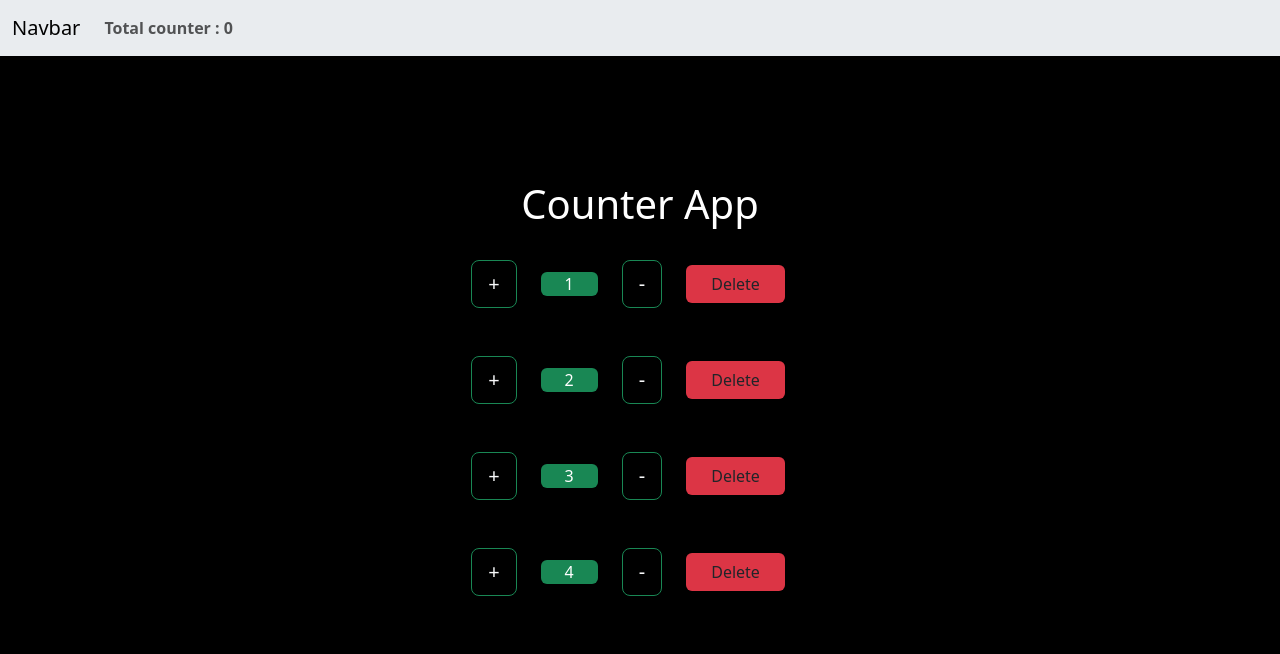
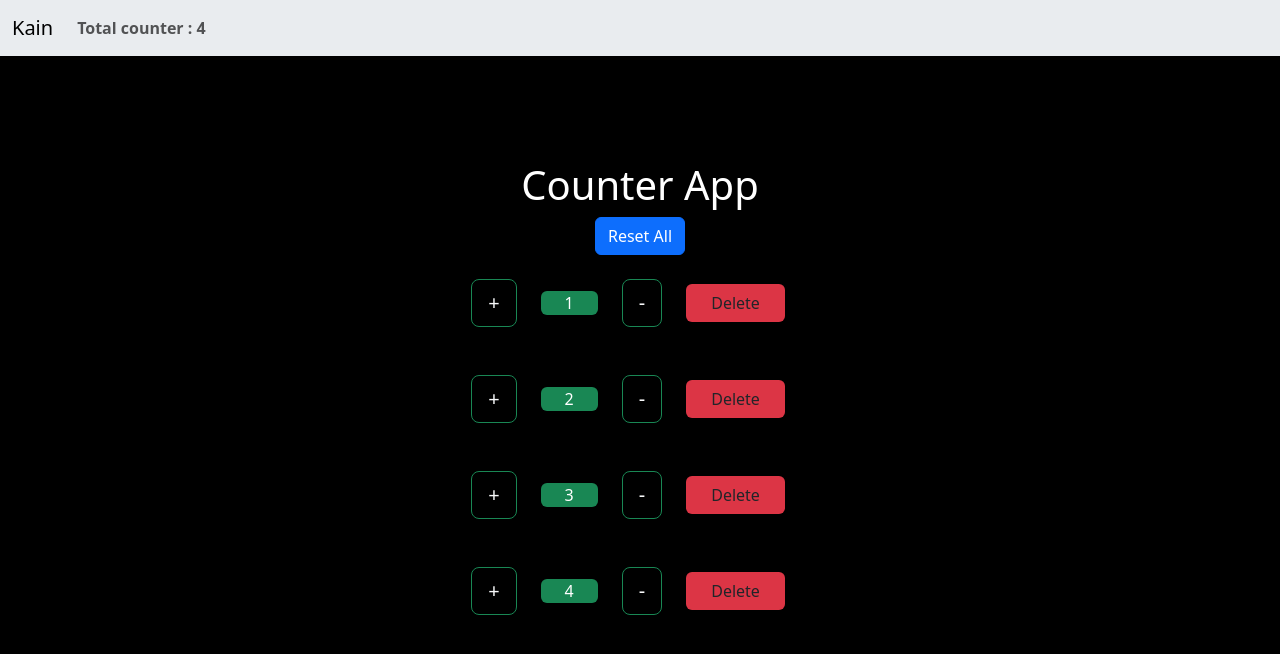
Before and after one commit to harsh-kain/codespaces-react, a React (Create React App) app: page / in a window 1280 px wide. Shown: the top 654 px of the page. Built offline with nearby package versions, Linux system fonts and the light colour scheme.

Commit message:
complete counterapp

```diff
--- a/src/App.js
+++ b/src/App.js
@@ -9,7 +9,6 @@ const App = () => {
   return (
     <>
 
-      <Navbar/>
       <div className="container-fluid bg-black text-bg-dark vh-100 d-flex flex-column justify-content-center align-items-center">
 
         <h1>Counter App</h1>
--- a/src/components/Navbar.jsx
+++ b/src/components/Navbar.jsx
@@ -1,13 +1,14 @@
 import React from "react";
 
-const Navbar = ({totalCounter = 0}) => {
+const Navbar = ({acounter}) => {
+  // console.log(acounter);
   return (
     <>
       <div className="container-fluid">
         <nav className="navbar navbar navbar-expand-md bg-body-secondary fixed-top ">
           <div className="container-fluid">
             <a className="navbar-brand" href="#">
-              Navbar
+              Kain
             </a>
             <button
               className="navbar-toggler"
@@ -26,7 +27,7 @@ const Navbar = ({totalCounter = 0}) => {
 
                 <li className="nav-item">
                   <a className="nav-link fw-bolder" href="#" >
-                    Total counter : {totalCounter}
+                    Total counter : {acounter}
                   </a>
                 </li>
 
--- a/src/counter/Counter.jsx
+++ b/src/counter/Counter.jsx
@@ -1,28 +1,20 @@
 import React, { useState } from 'react'
 
-const Counter = ({count,onDelete}) => {// destructure of props
+const Counter = ({count,onDelete,onIncrement, onDecrement}) => {// destructure of props
 
-    const [countUpdate ,setcountUpdate] = useState(count.value); // pass object of count value
+    // const [countUpdate ,setcountUpdate] = useState(count.value); // pass object of count value
 
-    const increment = () =>{
 
-        setcountUpdate(countUpdate + 1); // we have to pass (count + 1) or preIncrement otherwise it pass the value first then update after
-    }
-    const decrement = () =>{
-        let lcount = countUpdate;
-
-        setcountUpdate(lcount <= 0 ? 0 : lcount - 1);
-    }
 
   return (
     <>
 
         <div className="container my-4 d-flex justify-content-center align-items-center">
-            <button className='btn btn-outline-success btn-lg text-light' onClick={increment}>+</button>
+            <button className='btn btn-outline-success btn-lg text-light' onClick={()=>onIncrement(count)}>+</button>
 
-            <span className={countUpdate === 0 ? "px-4 mx-4 bg-danger rounded" : "px-4 mx-4 bg-success rounded"}>{countUpdate === 0 ? 'Zero' : countUpdate}</span>
+            <span className={count.value === 0 ? "px-4 mx-4 bg-danger rounded" : "px-4 mx-4 bg-success rounded"}>{count.value === 0 ? 'Zero' : count.value}</span>
 
-            <button className='btn btn-outline-success btn-lg text-light' onClick={decrement}>-</button>
+            <button className='btn btn-outline-success btn-lg text-light' onClick={()=>onDecrement(count)}>-</button>
 
             <button className='btn px-4 mx-4 bg-danger rounded' onClick={()=> onDelete(count.id)}>Delete</button>
 
@@ -32,4 +24,4 @@ const Counter = ({count,onDelete}) => {// destructure of props
   )
 }
 
-export default Counter
+export default Counter;
--- a/src/counter/Totalcounter.jsx
+++ b/src/counter/Totalcounter.jsx
@@ -1,26 +1,57 @@
-import React, { useState } from "react";
+import React, { useEffect, useLayoutEffect, useState } from "react";
 import Counter from "./Counter";
-const Totalcounter = () => {
-  const [counterstate , setcounterstate] = useState([
-    {id : 1 , value : 1},
-    {id : 2 , value : 2},
-    {id : 3 , value : 3},
-    {id : 4 , value : 4},
+import Navbar from "../components/Navbar";
+const Totalcounter = ({ Totalcounter }) => {
+  const [counterstate, setcounterstate] = useState([
+    { id: 1, value : 1 },
+    { id: 2, value : 2 },
+    { id: 3, value : 3 },
+    { id: 4, value : 4 },
   ]);
-    //const [totalCounter , setTotalCounter] = useState(counterstate.length);
-    const deleteElement = (id) =>{
-      let updateVar = counterstate.filter((counter)=> counter.id !== id);
-      setcounterstate(updateVar);
-    }
+  const increment = (counter) => {
+    const remainingTotalValue = [...counterstate]
+    const index = remainingTotalValue.indexOf(counter);
+    remainingTotalValue[index].value++;
+    setcounterstate(remainingTotalValue);
+  };
+  const decrement = (counter) => {
+    let remainingTotalValue = [...counterstate]
+    let index = remainingTotalValue.indexOf(counter);
+    remainingTotalValue[index].value--;
+    setcounterstate(remainingTotalValue)
 
+  };
+  const deleteElement = (id) => {
+    let updateVar = counterstate.filter((counter) => counter.id !== id);
+    setcounterstate(updateVar);
+  };
+  const totalCounterLength = () => {
+    // for finding the lenght of the object
+    return counterstate.filter((e) => e.value > 0).length;
+  };
+  const resetAll = () =>{
+    // setcounterstate([]);
+    setcounterstate(counterstate.map((e) =>{
+      e.value = 0;
+      return e;
+    }))
+  };
 
-
-  return <>
-
-    {counterstate.map((countVal) =>(
-        <Counter key={countVal.id} count={countVal} onDelete={deleteElement}/>
-    ))}
-  </>;
+  return (
+    <>
+      <Navbar acounter={totalCounterLength()} />
+      <button className="btn btn-primary" onClick={resetAll}>Reset All</button>
+      {counterstate.map((countVal) => (
+        <Counter
+          key={countVal.id}
+          count={countVal}
+          onIncrement={increment}
+          onDecrement={decrement}
+          onDelete={deleteElement}
+        />
+      ))}
+    </>
+  );
 };
 
 export default Totalcounter;
```
